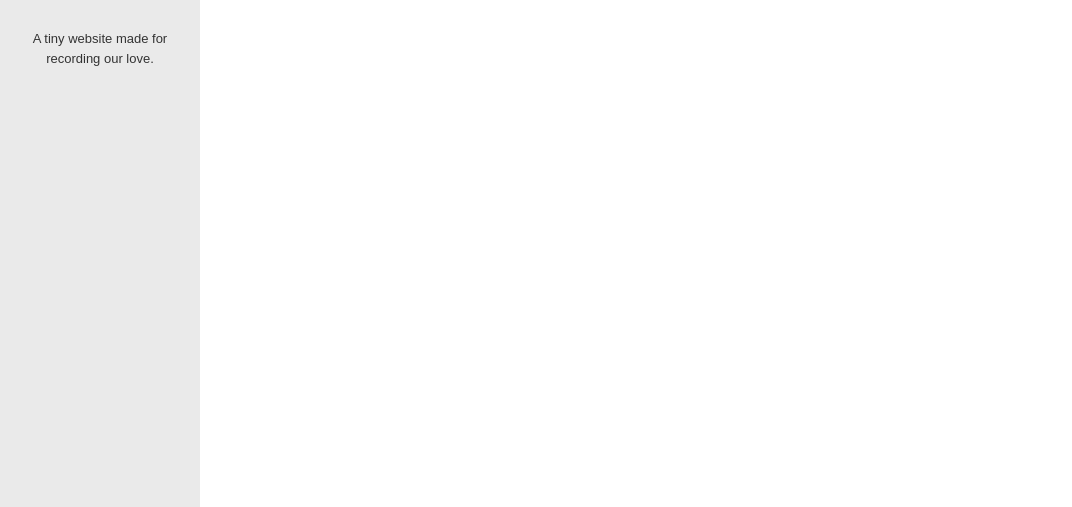
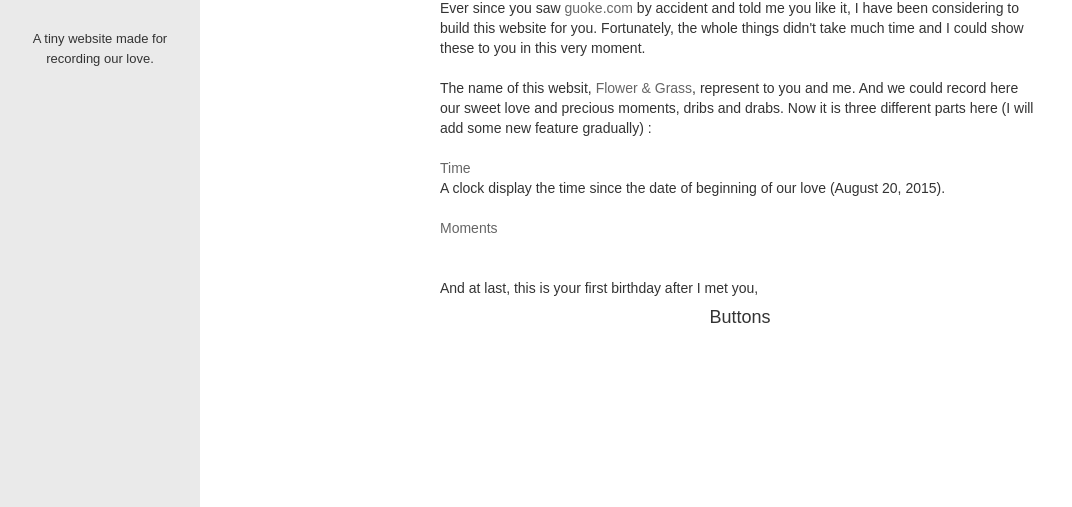
Before and after one commit to yichengh/flowergrass, a plain HTML site: page index.html in a window 1280 px wide. Shown: the part 141-648 px from the top of the page, without its empty margins (0-1072 px from the left). Drawn offline with Linux system fonts and the light colour scheme; a web font is replaced by a local one.

Commit message:
Add contents to index.

```diff
--- a/index.html
+++ b/index.html
@@ -78,7 +78,29 @@
                   </a>
                 </div>
         </div>
+
+          <h2>Happy Birthday!</h2>
+          <p>Ever since you saw <a href="http://www.guoke.com"  target="_blank">guoke.com</a> by accident and told me you like it, I have been
+          considering to build this website for you. Fortunately, the whole things
+          didn't take much time and I could show these to you in this very moment.
+
+          <br><br>
+          The name of this websit, <a href="http://flowergrass.cn" target="_blank"> Flower & Grass</a>, represent to you and me. And we could record here our sweet love and precious moments, dribs and drabs. Now it is three different parts here (I will add some new feature gradually) :<br><br></a>
+          <a href="time.html">Time</a>
+          <br>
+          A clock display the time since the date of beginning of our love (August 20, 2015).
+          <br><br>
+          <a href="moments.html">Moments</a>
+          <br>
+
+          <br><br>
+
+          And at last, this is your first birthday after I met you, </p>
+                    <h4>Buttons</h4>
      </div>
+
+
+
 </div>
 <!-- / Site Main -->
 
```
Also changed, not shown: time.html (+2 -2 lines).
